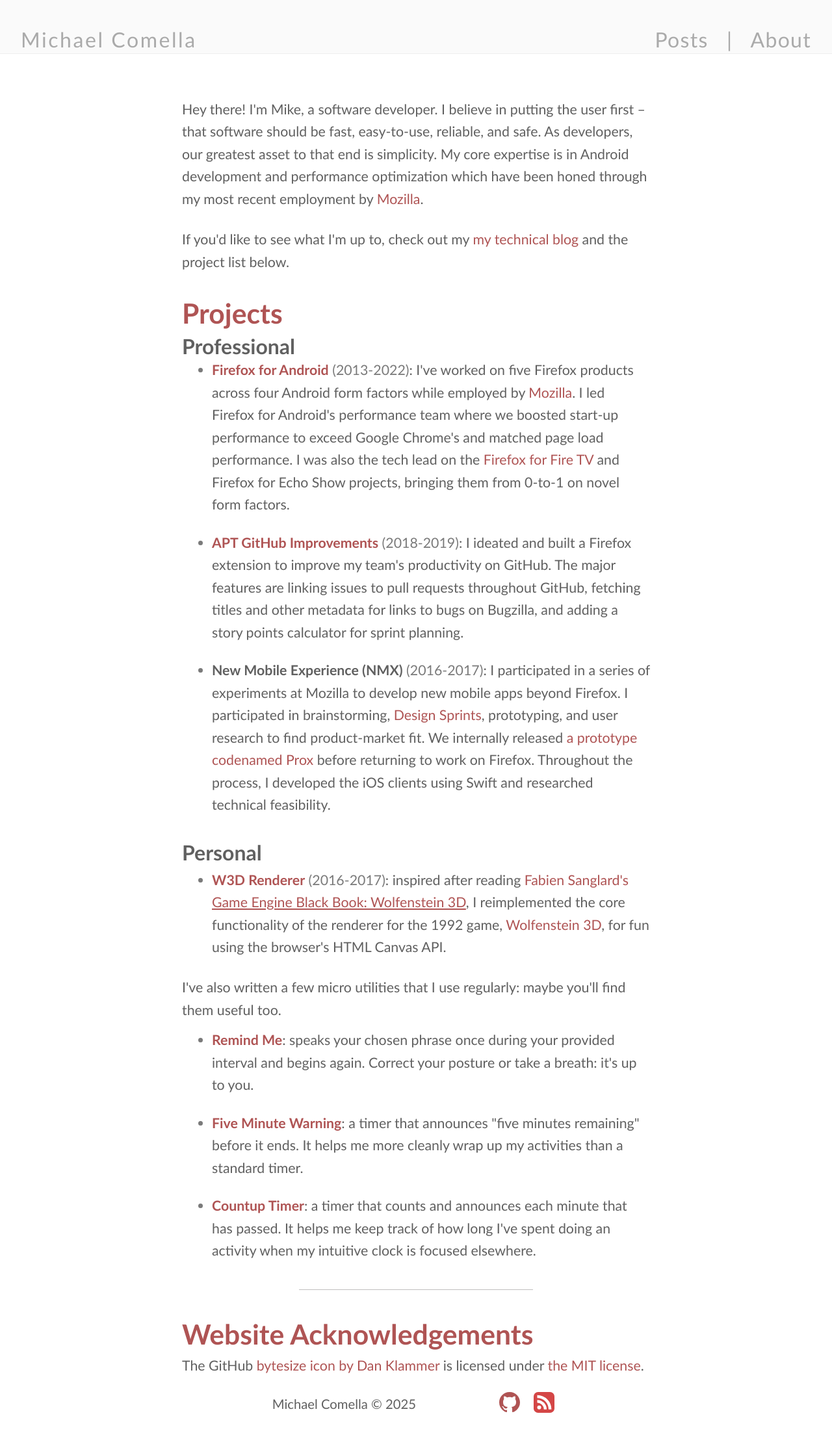
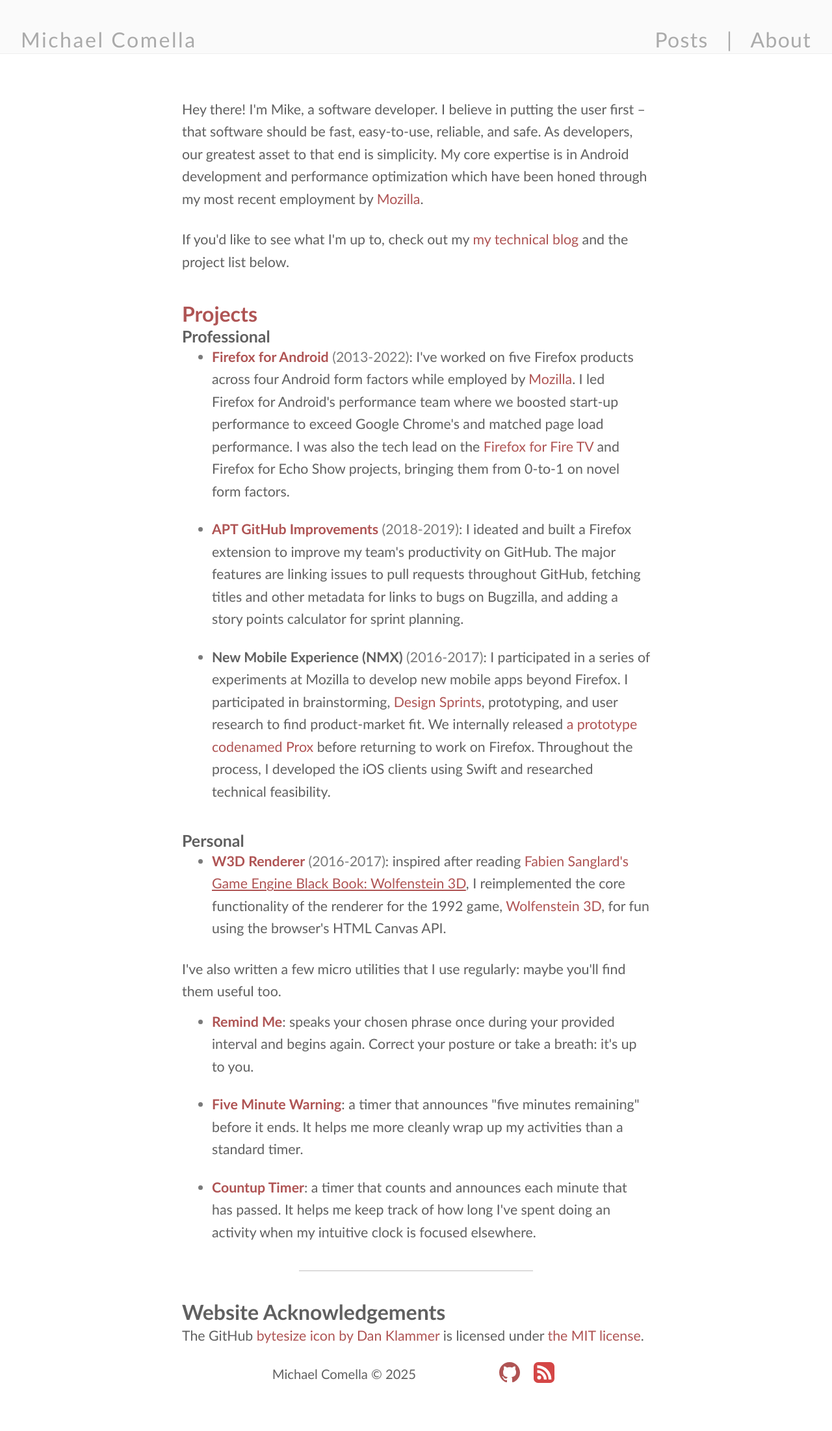
Before and after one commit to mcomella/mcomella.github.com, a Jekyll site: the page built from about.md, in a window 1280 px wide. Shown: the whole page at 65% size. Built offline with Jekyll 4.4.1, drawn with Linux system fonts in a browser that asks for light colours; after the commit the page ends 2156 px from its top, so only the background shows below that.

Commit message:
clean up last few styles.

```diff
--- a/_layouts/about.html
+++ b/_layouts/about.html
@@ -10,8 +10,8 @@
     </p>
 
     <section class="projects">
-        <h1>Projects</h1>
-        <h2>Professional</h2>
+        <h2>Projects</h2>
+        <h3>Professional</h3>
         <ul>
             <li>
                 <span class="project-title"><a href="https://www.mozilla.org/firefox/android/">Firefox for Android</a></span> <span class="project-date">(2013-2022)</span>: I've worked on five Firefox products across four Android form factors while employed by <a href="https://www.mozilla.org/"">Mozilla</a>. I led Firefox for Android's performance team where we boosted start-up performance to exceed Google Chrome's and matched page load performance. I was also the tech lead on the <a href="https://blog.mozilla.org/en/products/firefox/get-firefox-amazon-fire-tv-now-turbo-mode/">Firefox for Fire TV</a> and Firefox for Echo Show projects, bringing them from 0-to-1 on novel form factors.
@@ -24,7 +24,7 @@
             </li>
         </ul>
 
-        <h2>Personal</h2>
+        <h3>Personal</h3>
         <ul>
             <li>
                 <span class="project-title"><a href="http://localhost:4000/blog/2021/w3d-renderer.html">W3D Renderer</a></span> <span class="project-date">(2016-2017)</span>: inspired after reading <a href="https://fabiensanglard.net/gebbwolf3d/">Fabien Sanglard's <span class="book-title">Game Engine Black Book: Wolfenstein 3D</span></a>, I reimplemented the core functionality of the renderer for the 1992 game, <a href="https://en.wikipedia.org/wiki/Wolfenstein_3D">Wolfenstein 3D</a>, for fun using the browser's HTML Canvas API.
@@ -48,7 +48,7 @@
 
     <hr>
     <section>
-        <h1>Website Acknowledgements</h1>
+        <h2>Website Acknowledgements</h2>
         <p>
             The GitHub <a href="https://github.com/danklammer/bytesize-icons">bytesize icon by Dan Klammer</a> is licensed under <a href="https://github.com/danklammer/bytesize-icons/blob/master/LICENSE.md">the MIT license</a>.
         </p>
--- a/css/main.css
+++ b/css/main.css
@@ -28,6 +28,15 @@
     padding: 0 16px;
 }
 
+h1 {
+    color: var(--color-red);
+    font-size: 2rem;
+}
+
+h1, h2, h3, h4, h5, h6 {
+    margin: 2rem 0 0 0;
+}
+
 p {
     margin: 1.31em 0;
 }
@@ -38,6 +47,10 @@
 
 p, li {
     line-height: 1.618;
+}
+
+sup, sub {
+    line-height: 1; /* don't add additional line-height to include a super/subscript. */
 }
 
 ul li::marker {
@@ -69,10 +82,35 @@
     filter: brightness(130%);
 }
 
-sup, sub {
-    line-height: 1; /* don't add additional line-height to include a super/subscript. */
+.content {
+    max-width: var(--content-width);
+    margin: 0 auto;
 }
 
+.content li + li {
+    /* It's intuitive to set spacing between elements here and outer margins in ul/ol. */
+    margin-top: 0.4rem;
+}
+
+.content ul, .content ol {
+    padding-left: 46px;
+}
+
+.content hr {
+    width: 50%;
+    margin: 42px auto;
+    height: 1px;
+
+    border: 0; /* To set the color, we must remove the border. */
+    background-color: var(--color-light-grey);
+}
+
+/* elements after headers: must be placed after all elements to override. */
+h1 + *, h2 + *, h3 + *, h4 + *, h5 + *, h6 + * {
+    margin: 0; /* reset margins to let headers define the margins. */
+}
+
+/* --- HEADER & FOOTER --- */
 header {
     display: flex;
     justify-content: center;
@@ -135,7 +173,14 @@
     filter: brightness(85%);
 }
 
-/* size addresses larger phones https://stackoverflow.com/a/10027160/ */
+footer img:hover {
+    font-weight: normal;
+    text-decoration: none;
+    transition: 0.2s;
+}
+
+/* --- RESPONSIVE DESIGN ---
+    This max-width addresses larger phones https://stackoverflow.com/a/10027160/ */
 @media (max-width: 600px) {
     :root {
         font-size: 14pt;
@@ -160,54 +205,6 @@
     }
 }
 
-.content {
-    max-width: var(--content-width);
-    margin: 0 auto;
-}
-
-h1 {
-    color: var(--color-red);
-    font-size: 2rem;
-}
-
-h1, h2, h3, h4, h5, h6 {
-    margin: 36px 0 6px 0;
-}
-
-/* TODO: would prefer to set to same as post list? */
-.content li + li {
-    margin-top: 8px;
-}
-
-/* TODO: is this really necessary? */
-.content ul, .content ol {
-    padding-left: 46px;
-}
-
-.content img {
-    max-width: 100%; /* max-width in case image is smaller than content width. */
-}
-
-.content hr {
-    width: 50%;
-    margin: 42px auto;
-    height: 1px;
-
-    border: 0; /* To set the color, we must remove the border. */
-    background-color: var(--color-light-grey);
-}
-
-/* elements after headers: must be placed after all elements to override. */
-h1 + *, h2 + *, h3 + *, h4 + *, h5 + *, h6 + * {
-    margin: 0; /* reset margins to let headers define the margins. */
-}
-
-footer img:hover {
-    font-weight: normal;
-    text-decoration: none;
-    transition: 0.2s;
-}
-
 /* --- POST PAGE --- */
 .post-date {
     font-size: 18px;
@@ -216,19 +213,19 @@
     color: var(--color-grey);
 }
 
-/* Set post date's spacing. */
 .post h1 {
-    margin-bottom: 6px;
+    margin-bottom: 2px; /* Set spacing between post title and post date. */
 }
 
 .post-date + p {
-    margin-top: 14px;
+    margin-top: 14px; /* Set first paragraph in post closer to date. */
 }
 
 /* Center images in post contents. Be careful not to change the style of the Creative Commons images in the license. */
 .post p > img {
     display: block;
     margin: 0 auto;
+    max-width: 100%;
 }
 
 .signature, .license {
@@ -265,7 +262,11 @@
 
 .post-list li {
     line-height: 1.2;
-    margin-bottom: 16px;
+}
+
+.post-list li + li {
+    /* It's intuitive to set spacing between elements here and outer margins in ul/ol. */
+    margin-top: 16px;
 }
 
 .post-list li > * {
@@ -273,6 +274,10 @@
 }
 
 /* --- ABOUT PAGE --- */
+.projects h2 {
+    color: var(--color-red);
+}
+
 .projects li {
     margin-bottom: 24px; /* add extra margin to projects list */
 }
```
